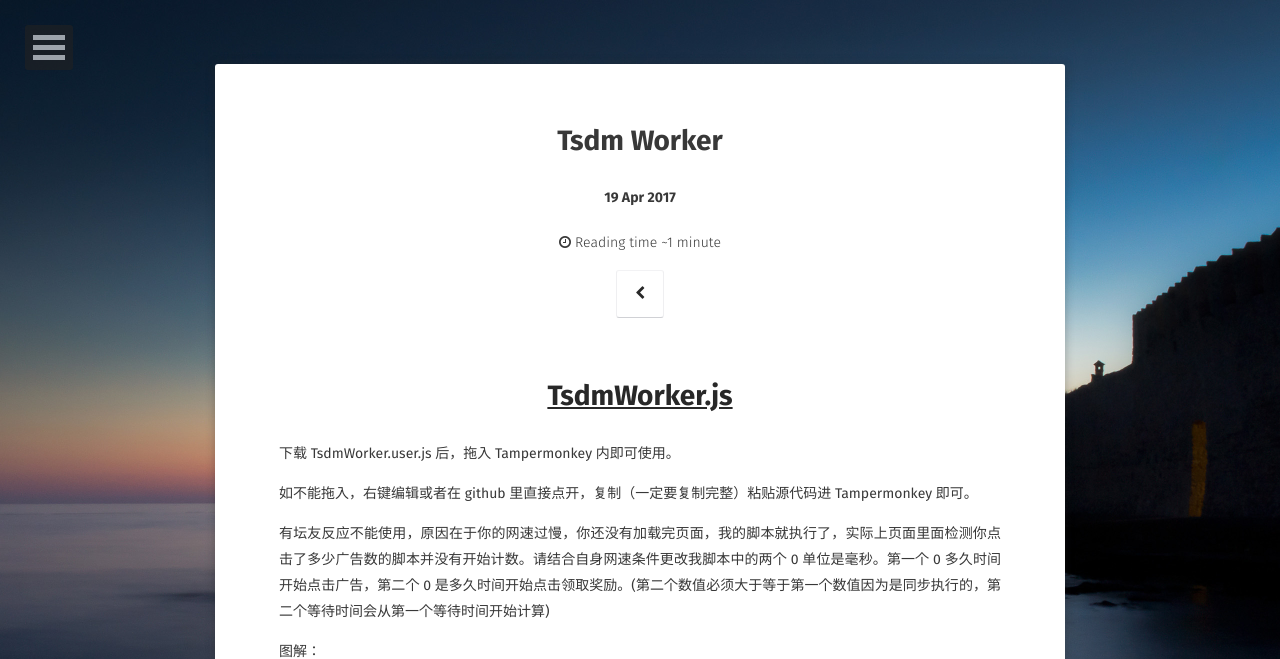
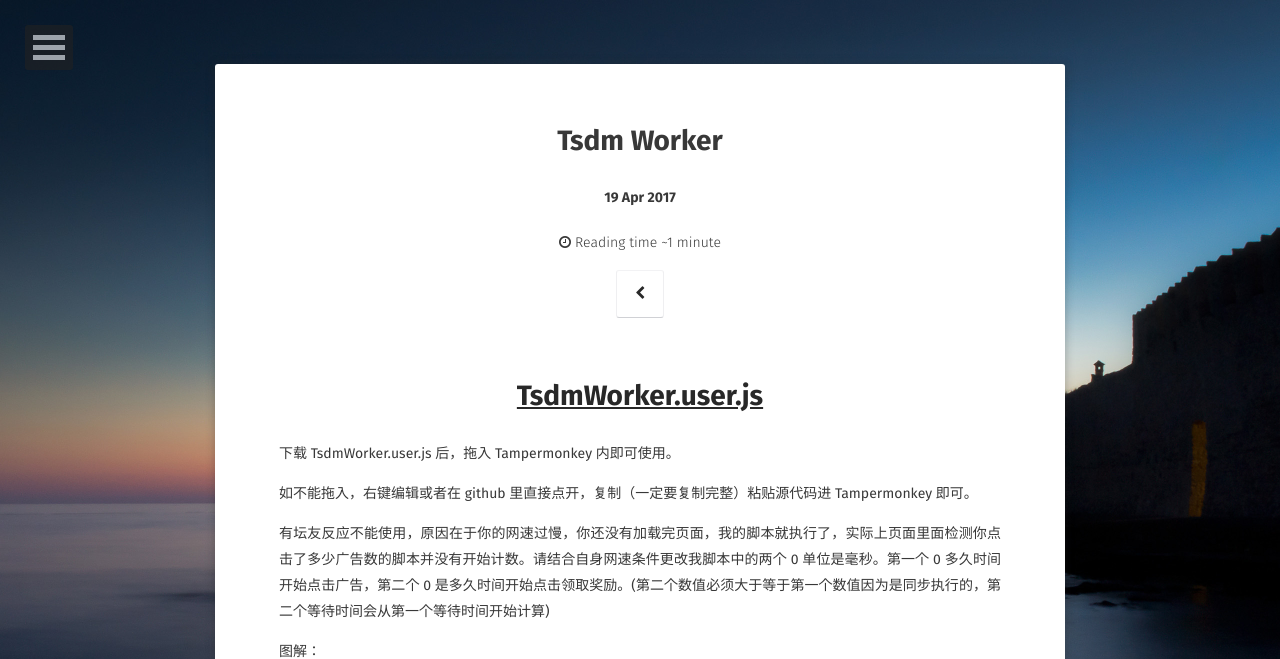
Before and after one commit to AurevoirXavier/deprecated-AurevoirXavier.github.io, a Jekyll site: the page built from _posts/2017-4-19-tsdmWorker.md, in a window 1280 px wide, cut to the strip 0-659 px from the top of the page. Built offline with Jekyll 4.4.1, drawn with Linux system fonts in a browser that asks for light colours; some web fonts are replaced; comment, search, counter and statistics services are not loaded.

Commit message:
19:05/04/25/17

```diff
--- a/_posts/2017-4-19-tsdmWorker.md
+++ b/_posts/2017-4-19-tsdmWorker.md
@@ -8,7 +8,7 @@ tags: [js, html]
 comments: true
 ---
 
-<h1><center><a href="https://github.com/AurevoirXavier/TsdmWorker">TsdmWorker.js</a></center></h1>
+<h1><center><a href="https://github.com/AurevoirXavier/TsdmWorker">TsdmWorker.user.js</a></center></h1>
 
 下载 TsdmWorker.user.js 后，拖入 Tampermonkey 内即可使用。
 
```
